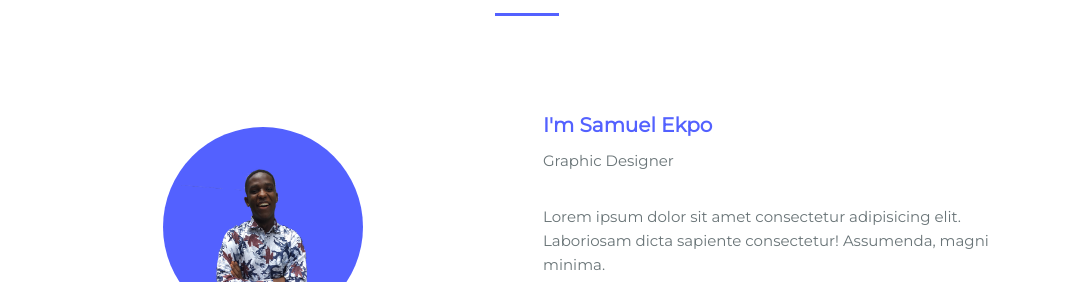
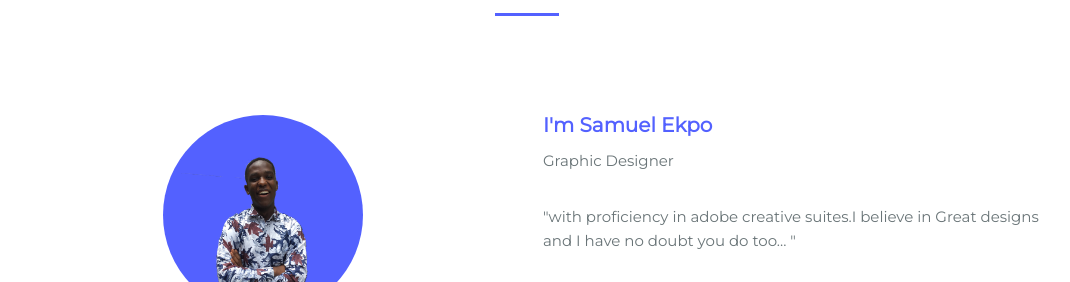
Before and after one commit to degospel/Sammy-Profile, a plain HTML site: page index.html in a window 1280 px wide. Shown: the part 931-1213 px from the top of the page, without its empty margins (113-1183 px from the left). Drawn offline with nearby package versions, Linux system fonts and the light colour scheme.

Commit message:
changed text

```diff
--- a/index.html
+++ b/index.html
@@ -72,7 +72,7 @@
                 <div>
                     <h2 class="about_subtitle">I'm Samuel Ekpo</h2>
                     <span class="about_profession">Graphic Designer</span>
-                    <p class="about_text">Lorem ipsum dolor sit amet consectetur adipisicing elit. Laboriosam dicta sapiente consectetur! Assumenda, magni minima.</p>
+                    <p class="about_text">"with proficiency in adobe creative suites.I believe in Great designs and I have no doubt you do too... "</p>
 
                     <div class="about_social">
                         <a href="https://web.facebook.com/samuel.ekpo.104" class="about_social-icon"><i class='bx bxl-facebook'></i></a>
```
